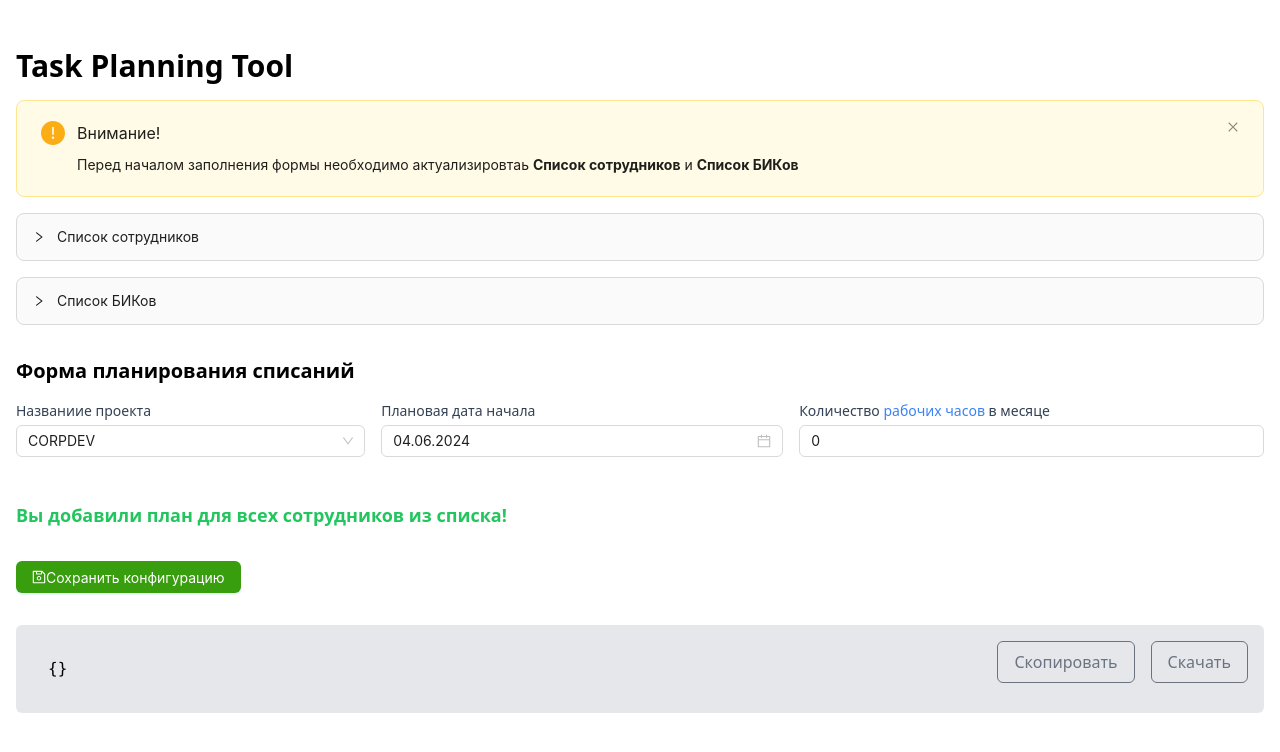
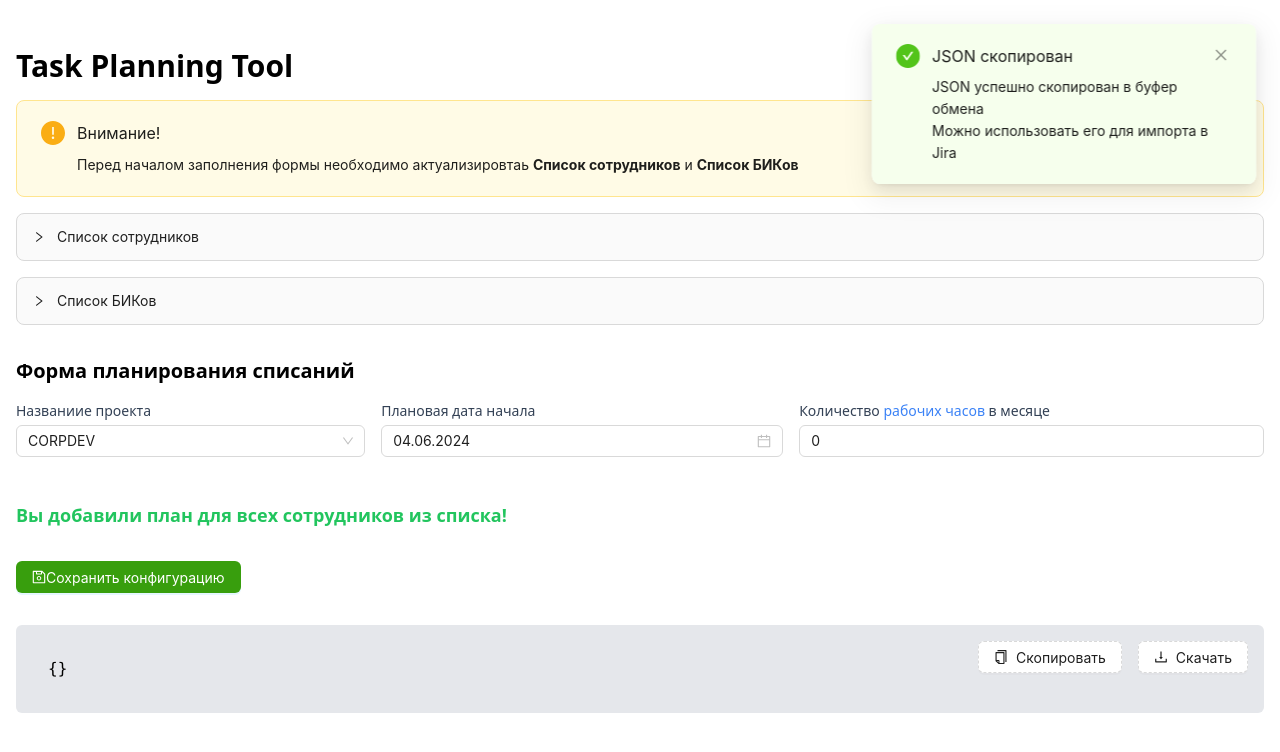
Before and after one commit to Dynkin/taskPlanningTool, a React (Vite) app: page / in a window 1280 px wide. Both pictures are taken after a click on the button "Скопировать". Shown: the top 752 px of the page. Built offline with nearby package versions, Linux system fonts and the light colour scheme.

Commit message:
Final AntD integration details

```diff
--- a/src/features/CoreForm/BIQsList/BIQsList.tsx
+++ b/src/features/CoreForm/BIQsList/BIQsList.tsx
@@ -44,7 +44,7 @@ const BIQsListComponent: React.FC<Props> = ({
 
   const onSubmit: SubmitHandler<Inputs> = (data) => {
     setBiqsList(data.BIQs);
-    notificationAPI['success']({
+    notificationAPI.success({
       message: 'БИКи сохранены',
       description: 'Список БИКов успешно сохранен в LocalStorage',
     });
--- a/src/features/CoreForm/CoreForm.tsx
+++ b/src/features/CoreForm/CoreForm.tsx
@@ -118,7 +118,7 @@ const CoreForm = () => {
         .flat(),
     };
     setTasksJsonConfig(JSON.stringify(tasksConfig, null, 2));
-    notificationAPI['success']({
+    notificationAPI.success({
       message: 'Конфигурация сохранена',
       description: (
         <div className='flex flex-col gap-4'>
--- a/src/features/CoreForm/JSONPreview/JSONPreview.tsx
+++ b/src/features/CoreForm/JSONPreview/JSONPreview.tsx
@@ -1,4 +1,6 @@
 import React, { memo } from 'react';
+import { Button, notification } from 'antd';
+import { CopyOutlined, DownloadOutlined } from '@ant-design/icons';
 import hljs from 'highlight.js/lib/core';
 import jsonLanguage from 'highlight.js/lib/languages/json';
 
@@ -9,24 +11,40 @@ type Props = {
 };
 
 const JSONPreviewComponent: React.FC<Props> = ({ json = '{}' }) => {
+  const [notificationAPI, notificationContextHolder] =
+    notification.useNotification();
+
   const highlightedCode = hljs.highlight(json, { language: 'json' }).value;
 
   return (
+    <>
+      {notificationContextHolder}
       <div className='relative mt-8 rounded-md bg-gray-200 p-8'>
         <code>
           <pre dangerouslySetInnerHTML={{ __html: highlightedCode }} />
         </code>
         <div className='absolute right-4 top-4 flex gap-4'>
-        <button
-          type='button'
-          className='rounded-md border border-gray-500 px-4 py-2 text-gray-500 hover:border-black hover:text-black'
-          onClick={() => navigator.clipboard.writeText(json)}
+          <Button
+            type='dashed'
+            icon={<CopyOutlined />}
+            onClick={() => {
+              navigator.clipboard.writeText(json);
+              notificationAPI.success({
+                message: 'JSON скопирован',
+                description: (
+                  <div className='flex flex-col gap-4'>
+                    <div>JSON успешно скопирован в буфер обмена</div>
+                    <div>Можно использовать его для импорта в Jira</div>
+                  </div>
+                ),
+              });
+            }}
           >
             Скопировать
-        </button>
-        <button
-          type='button'
-          className='rounded-md border border-gray-500 px-4 py-2 text-gray-500 hover:border-black hover:text-black'
+          </Button>
+          <Button
+            type='dashed'
+            icon={<DownloadOutlined />}
             onClick={() => {
               const fileToSave = new Blob([json], {
                 type: 'application/json;charset=utf-8',
@@ -40,9 +58,10 @@ const JSONPreviewComponent: React.FC<Props> = ({ json = '{}' }) => {
             }}
           >
             Скачать
-        </button>
+          </Button>
         </div>
       </div>
+    </>
   );
 };
 
--- a/src/features/CoreForm/PeopleList/PeopleList.tsx
+++ b/src/features/CoreForm/PeopleList/PeopleList.tsx
@@ -46,7 +46,7 @@ const PeopleListComponent: React.FC<Props> = ({
 
   const onSubmit: SubmitHandler<Inputs> = (data) => {
     setPeopleList(data.people);
-    notificationAPI['success']({
+    notificationAPI.success({
       message: 'Сотрудники сохранены',
       description: 'Список сорудников успешно сохранен в LocalStorage',
     });
```
Lines whose indentation alone changed are shown as unchanged.
